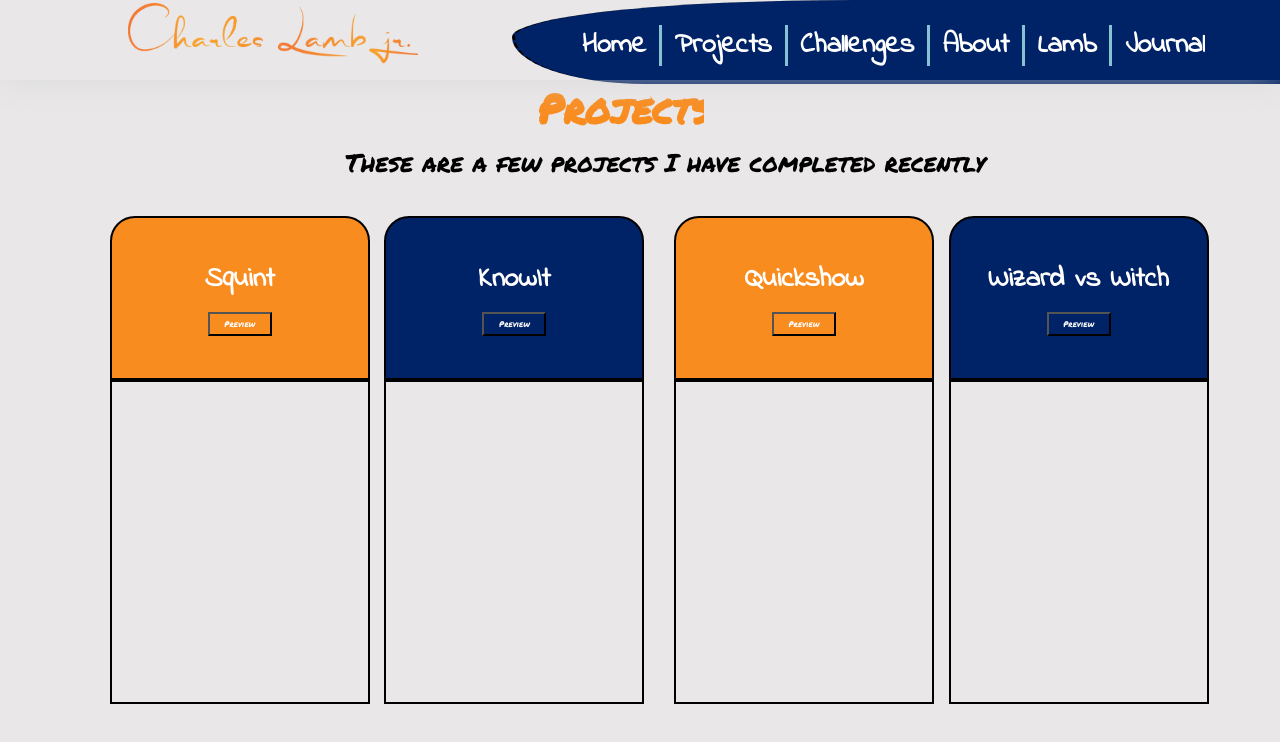
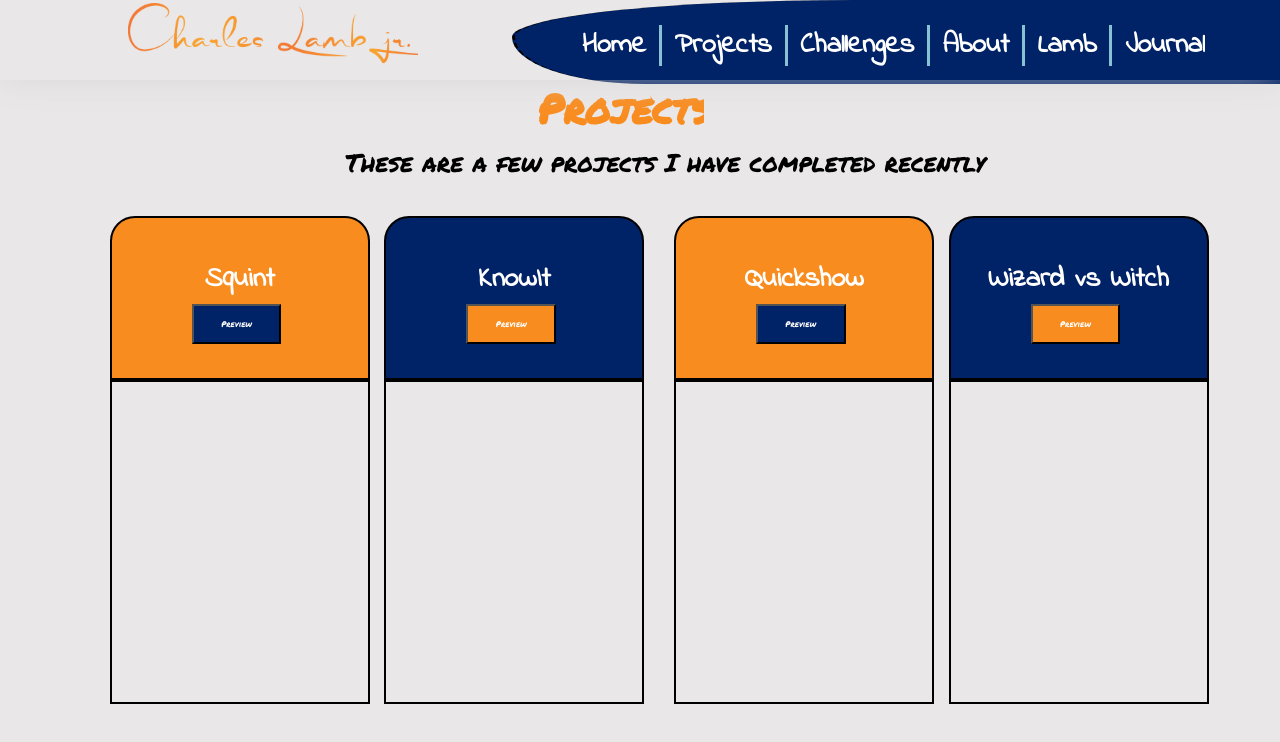
Before and after one commit to cyberstizz/charleslambjr, a React (Create React App) app: page /projects in a window 1280 px wide. Shown: the top 742 px of the page. Built offline with nearby package versions, Linux system fonts and the light colour scheme; a web font is replaced by a local one.

Commit message:
updated the state to add a color for the buttons and added them through inline styles and props

```diff
--- a/src/components/Card.js
+++ b/src/components/Card.js
@@ -5,8 +5,8 @@ import './Card.css';
 const Card = (props) => {
     return (
         <div id='wholeCard'>
-            <div id='cardTop' style={{backgroundColor: props.backgroundColor}}><br />  {props.title} <br /> <button style={{backgroundColor: props.backgroundColor, 'color': 'white', 'font-size': '8px', 'font-family': 'Permanent Marker, cursive',
-width: '5vw', height: '3vh'}}>Preview</button></div>
+            <div id='cardTop' style={{backgroundColor: props.backgroundColor}}><br />  {props.title} <br /> <button style={{backgroundColor: props.buttonColor, 'font-size': '8px', 'font-family': 'Permanent Marker, cursive',
+width: '7vw', height: '5vh', marginRight: '.5vw', color: 'white'}}>Preview</button></div>
         <div id="entireCardBody">
         <div id="cardTitle"></div>
         </div>
--- a/src/components/Projects.js
+++ b/src/components/Projects.js
@@ -9,12 +9,16 @@ class Projects extends React.Component{
 
         this.state ={
             cardOneTitle: 'Squint',
+            cardOneButtonColor: 'rgb(0, 34, 102)',
             cardOneTopColor: 'rgb(249, 140, 31)',
             cardTwoTitle: 'KnowIt',
+            cardTwoButtonColor: 'rgb(249, 140, 31)',
             cardTwoTopColor: 'rgb(0, 34, 102)',
             cardThreeTitle: 'Quickshow',
+            cardThreeButtonColor: 'rgb(0, 34, 102)',
             cardThreeTopColor: 'rgb(249, 140, 31)',
             cardFourTitle: 'Wizard vs Witch',
+            cardFourButtonColor: 'rgb(249, 140, 31)',
             cardFourTopColor: 'rgb(0, 34, 102)',
             cardOneDescription: 'A goal application allowing users to sign up, enter their goals and aspirations and track them daily',
             cardTwoDescription: 'A flashcard application based on the popular scientific study of spaced repetiton',
@@ -32,8 +36,8 @@ return (
         <div className="projectsTitle">Projects</div>
         <div className="projectsInfoDiv">These are a few projects I have completed recently</div>
         <div id="cardsDiv">
-        <Card title={this.state.cardOneTitle} backgroundColor={this.state.cardOneTopColor} description={this.state.cardOneDescription} /> <Card title={this.state.cardTwoTitle} description={this.state.cardTwoDescription} backgroundColor={this.state.cardTwoTopColor} /> <br/><br/><n/>
-        <Card title={this.state.cardThreeTitle} description={this.state.cardThreeDescription} backgroundColor={this.state.cardThreeTopColor} /> <Card title={this.state.cardFourTitle} description={this.state.cardFourDescription} backgroundColor={this.state.cardFourTopColor} />
+        <Card title={this.state.cardOneTitle} buttonColor={this.state.cardOneButtonColor} backgroundColor={this.state.cardOneTopColor} description={this.state.cardOneDescription} /> <Card title={this.state.cardTwoTitle} buttonColor={this.state.cardTwoButtonColor} description={this.state.cardTwoDescription} backgroundColor={this.state.cardTwoTopColor} /> <br/><br/><n/>
+        <Card title={this.state.cardThreeTitle} buttonColor={this.state.cardThreeButtonColor} description={this.state.cardThreeDescription} backgroundColor={this.state.cardThreeTopColor} /> <Card title={this.state.cardFourTitle} description={this.state.cardFourDescription} buttonColor={this.state.cardFourButtonColor} backgroundColor={this.state.cardFourTopColor} />
 
         </div>
         </div>
```
